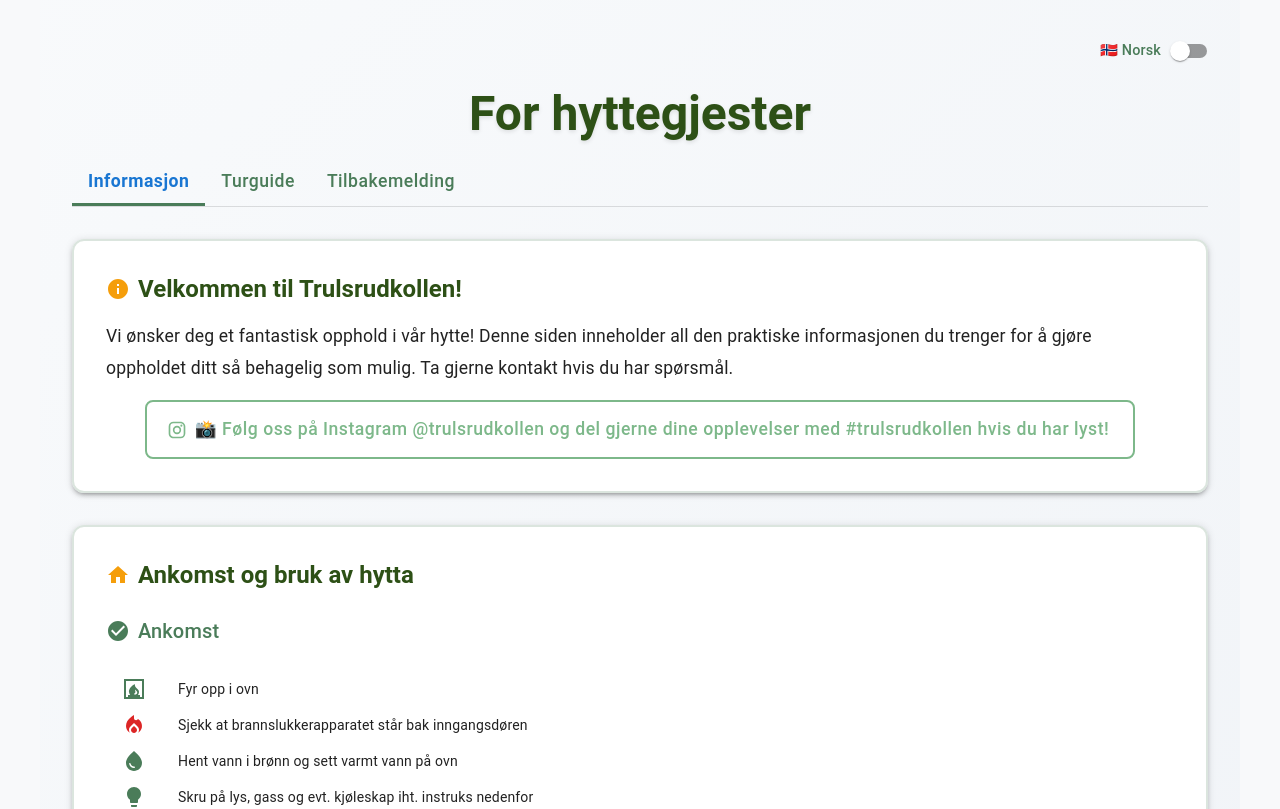
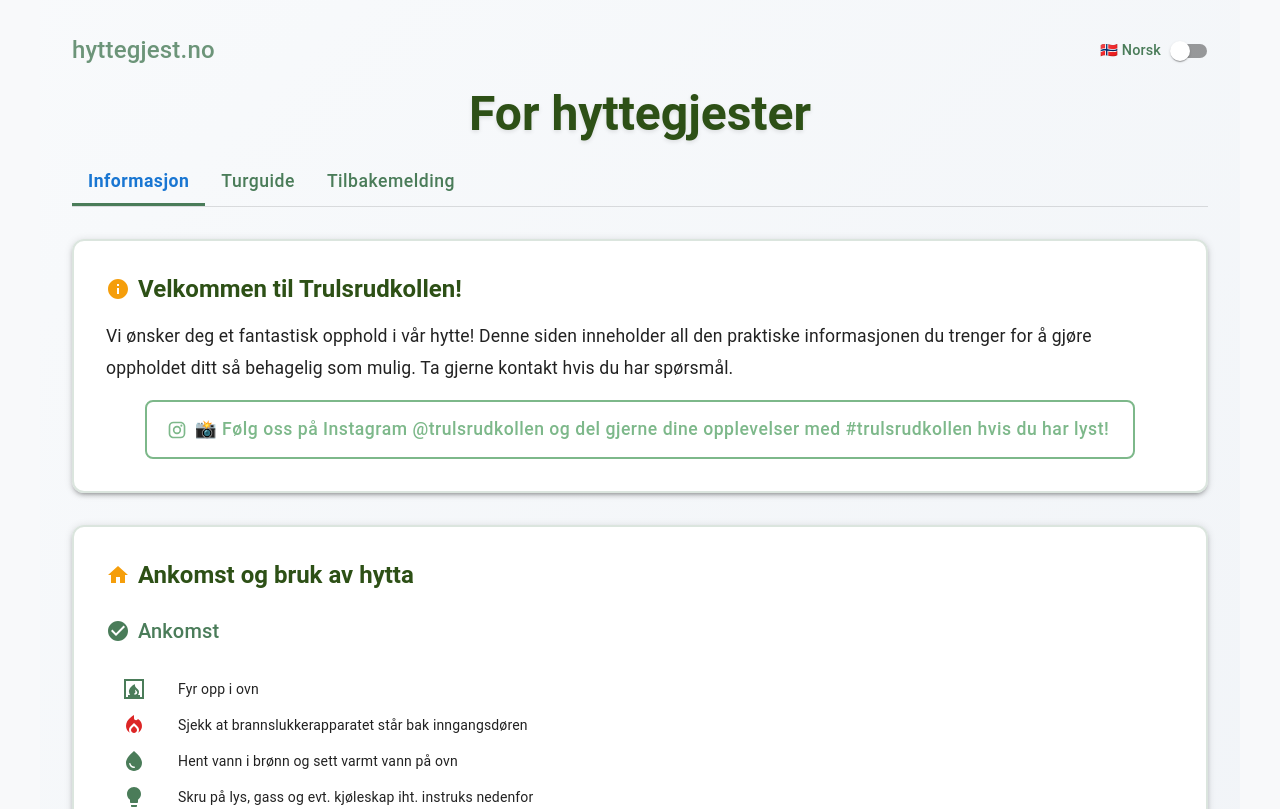
Before and after one commit to ludde136/nettside2, a React (Create React App) app: page /trulsrudkollen in a window 1280 px wide. Shown: the top 809 px of the page. Built offline with nearby package versions, Linux system fonts and the light colour scheme.

Commit message:
Legg til diskret hjemmeside-lenke i ForHyttegjester

```diff
--- a/src/Infoside/ForHyttegjester.js
+++ b/src/Infoside/ForHyttegjester.js
@@ -1,4 +1,5 @@
 import React, { useState } from "react";
+import { Link } from "react-router-dom";
 import {
   Box,
   Typography,
@@ -295,14 +296,37 @@ function ForHyttegjester() {
           "linear-gradient(135deg, rgba(248, 250, 252, 0.8) 0%, rgba(226, 232, 240, 0.6) 100%)",
       }}
     >
-      {/* Språkswitch */}
+      {/* Header med hjemmeside-lenke og språkswitch */}
       <Box
         sx={{
           display: "flex",
-          justifyContent: "flex-end",
+          justifyContent: "space-between",
+          alignItems: "center",
           marginBottom: 2,
         }}
       >
+        {/* Hjemmeside-lenke */}
+        <Typography
+          variant="h4"
+          component={Link}
+          to="/"
+          sx={{
+            color: "#4a7c59",
+            fontWeight: 500,
+            fontSize: { xs: "1.2rem", sm: "1.5rem" },
+            textDecoration: "none",
+            opacity: 0.8,
+            "&:hover": {
+              color: "#2d5016",
+              textDecoration: "underline",
+              opacity: 1,
+            },
+          }}
+        >
+          hyttegjest.no
+        </Typography>
+
+        {/* Språkswitch */}
         <FormControlLabel
           control={
             <Switch
```
